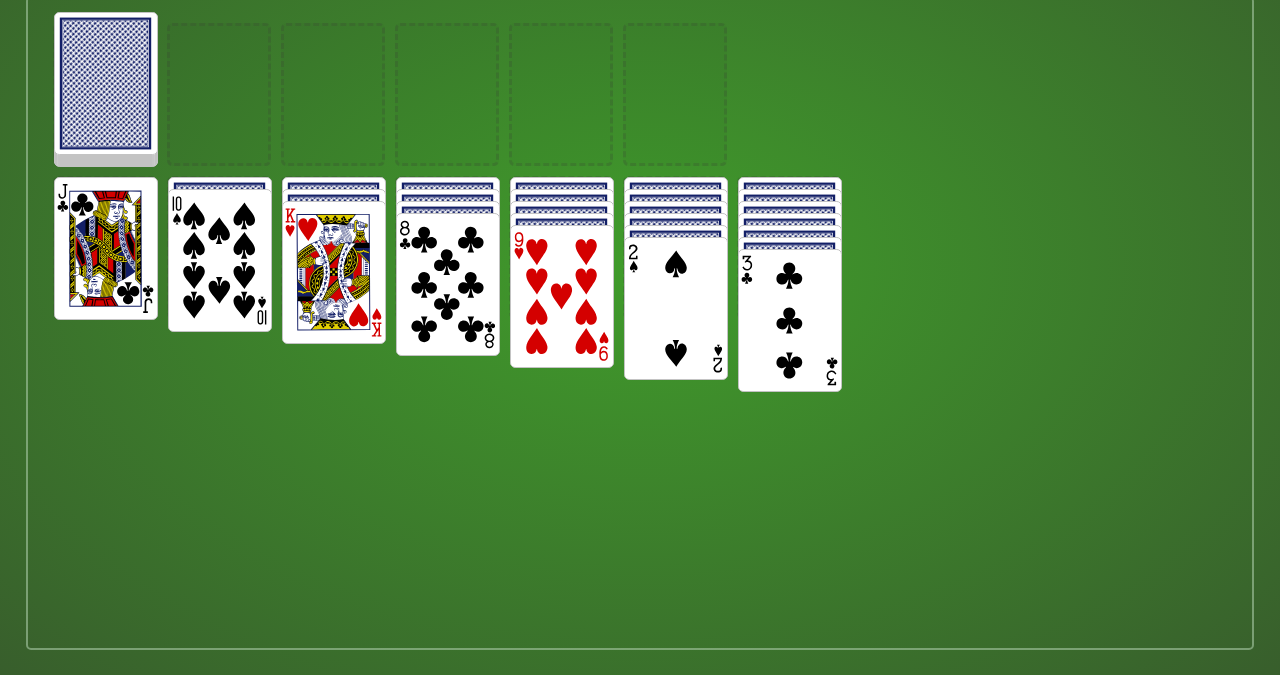
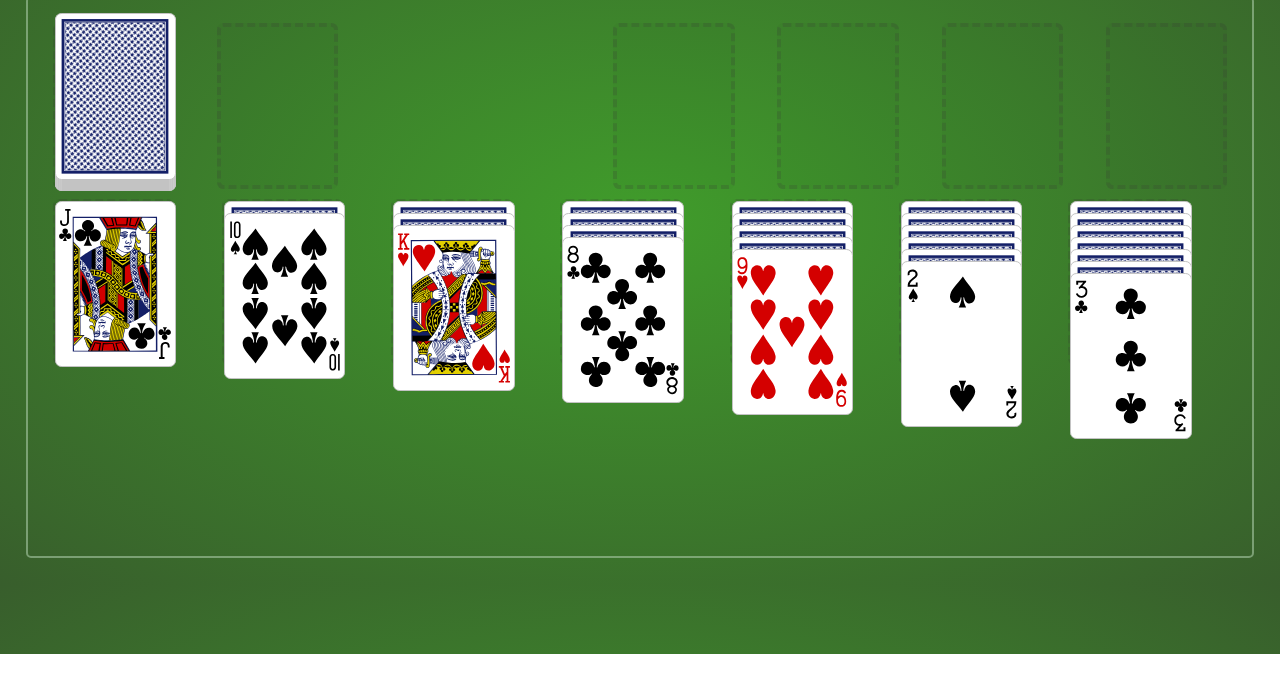
Before and after one commit to LisaNolte1/Solitaire, a website: page web/public/solitaire/solitaire.html in a window 1280 px wide. Shown: the part 146-821 px from the top of the page. After the commit the page ends 800 px from the top, so only its background shows below. Drawn offline with Linux system fonts and the light colour scheme.

Commit message:
Fixed card styling and dynamic font sizes:

```diff
--- a/web/public/css/cardstarter.css
+++ b/web/public/css/cardstarter.css
@@ -1,7 +1,7 @@
 @charset "UTF-8";
 .card {
   box-sizing: border-box;
-  margin: 5px 5px 5px 5px;
+  margin: 5px;
   cursor: pointer;
   /* Set the card's dimensions, and size it relative to
      it's font size. */
@@ -16,12 +16,31 @@
   background-position: center center;
   background-size: contain;
   font-size: 26px;
-  /* "Hide" any text within the element (use text to be
-     simply compliant with screen readers, etc.). */
-  /* Default sizes for cards (size based off the font). */
-  /* Optional styles for cards: borderless and drop shadow. */
-  /* Not a card, but a card-shaped outline to represent a
-     droppable place, like an empty pile. */ }
+}
+@media (min-width: 1024px) {
+  .card {
+    width: 3.8em;
+    height: 5.2em;
+    font-size: 32px;
+  }
+}
+
+@media (max-width: 768px) {
+  .card {
+    width: 3.5em;
+    height: 4.5em;
+    font-size: 20px;
+  }
+}
+
+@media (max-width: 480px) {
+  .card {
+    width: 3em;
+    height: 4em;
+    font-size: 16px;
+  }
+}
+
   .card.small {
     font-size: 12px; }
   .card.large {
--- a/web/public/solitaire/solitaire.css
+++ b/web/public/solitaire/solitaire.css
@@ -48,27 +48,34 @@ ul {
 
 #topRow {
    display: flex;
-}
+   justify-content: space-between;
+   gap: 5px;
+ }
 
 #pile {
-   align-self: left;
+   order: 1;
 }
 
 #draw {
-   align-self: left;
+   order: 2;
 }
 
 #ace1,
 #ace2,
 #ace3,
 #ace4 {
-   align-self: right;
+   order: 3;
+}
+
+#ace1 {
+   margin-left: 20%;
 }
 
 #bottomRow {
-   display: flex;
+   display:grid;
+   grid-template-columns: repeat(auto-fit, minmax(100px, 1fr));
    flex-wrap: wrap;
-   margin-bottom: 38vh;
+   margin-bottom: 14%;
 }
 header {
    box-sizing: border-box;
```
